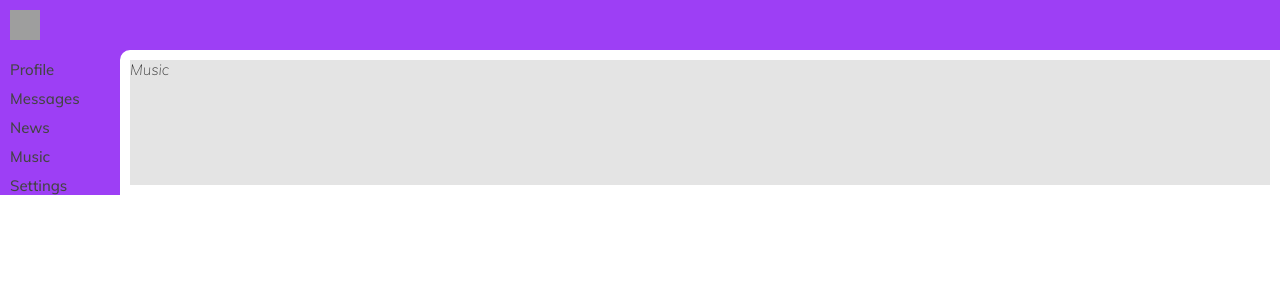
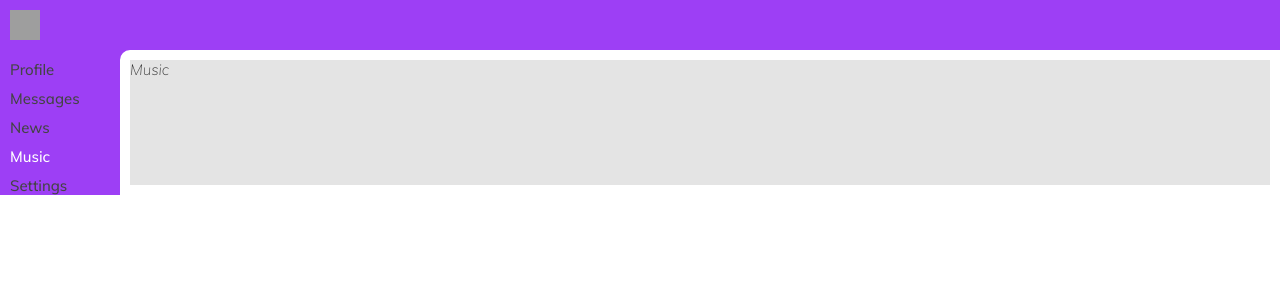
Before and after one commit to KoTuK2306/React-app, a React (Create React App) app: page /music in a window 1280 px wide. Shown: the top 300 px of the page. Built offline with nearby package versions, Linux system fonts and the light colour scheme; grey boxes are pictures that could not be loaded.

Commit message:
Was added better NavLink's

```diff
--- a/src/components/Navbar/navbar.js
+++ b/src/components/Navbar/navbar.js
@@ -5,11 +5,35 @@ import { NavLink } from 'react-router-dom';
 const Navbar = () =>{
     return(
         <nav className = {classes.nav}>
-            <div className = {classes.navText}><NavLink to = '/profile'>Profile</NavLink></div>
-            <div className = {classes.navText}><NavLink to = '/dialogs'>Messages</NavLink></div>
-            <div className = {classes.navText}><NavLink to = '/news'>News</NavLink></div>
-            <div className = {classes.navText}><NavLink to = '/music'>Music</NavLink></div>
-            <div className = {classes.navText}><NavLink to = '/settings'>Settings</NavLink></div>
+            <div className = {classes.navText}>
+                <NavLink to = '/profile' activeClassName = {classes.active}>
+                    Profile
+                </NavLink>
+            </div>
+
+            <div className = {classes.navText}>
+                <NavLink to = '/dialogs' activeClassName = {classes.active}>
+                    Messages
+                </NavLink>
+            </div>
+
+            <div className = {classes.navText}>
+                <NavLink to = '/news' activeClassName = {classes.active}>
+                    News
+                </NavLink>
+            </div>
+
+            <div className = {classes.navText}>
+                <NavLink to = '/music' activeClassName = {classes.active}>
+                    Music
+                </NavLink>
+            </div>
+
+            <div className = {classes.navText}>
+                <NavLink to = '/settings' activeClassName = {classes.active}>
+                    Settings
+                </NavLink>
+            </div>
         </nav>
     );
 }
--- a/src/components/Navbar/navbar.module.css
+++ b/src/components/Navbar/navbar.module.css
@@ -11,15 +11,15 @@
     overflow: hidden;
 }
 
-.active{
-    max-height: 720px;
-}
-
 .navText{
     font-size: 15px;
     margin: 10px 10px 0 10px;
     cursor: pointer;
     font-family: Mulish-medium;
+}
+
+.navText a.active{
+    color: white;
 }
 
 a{
```
